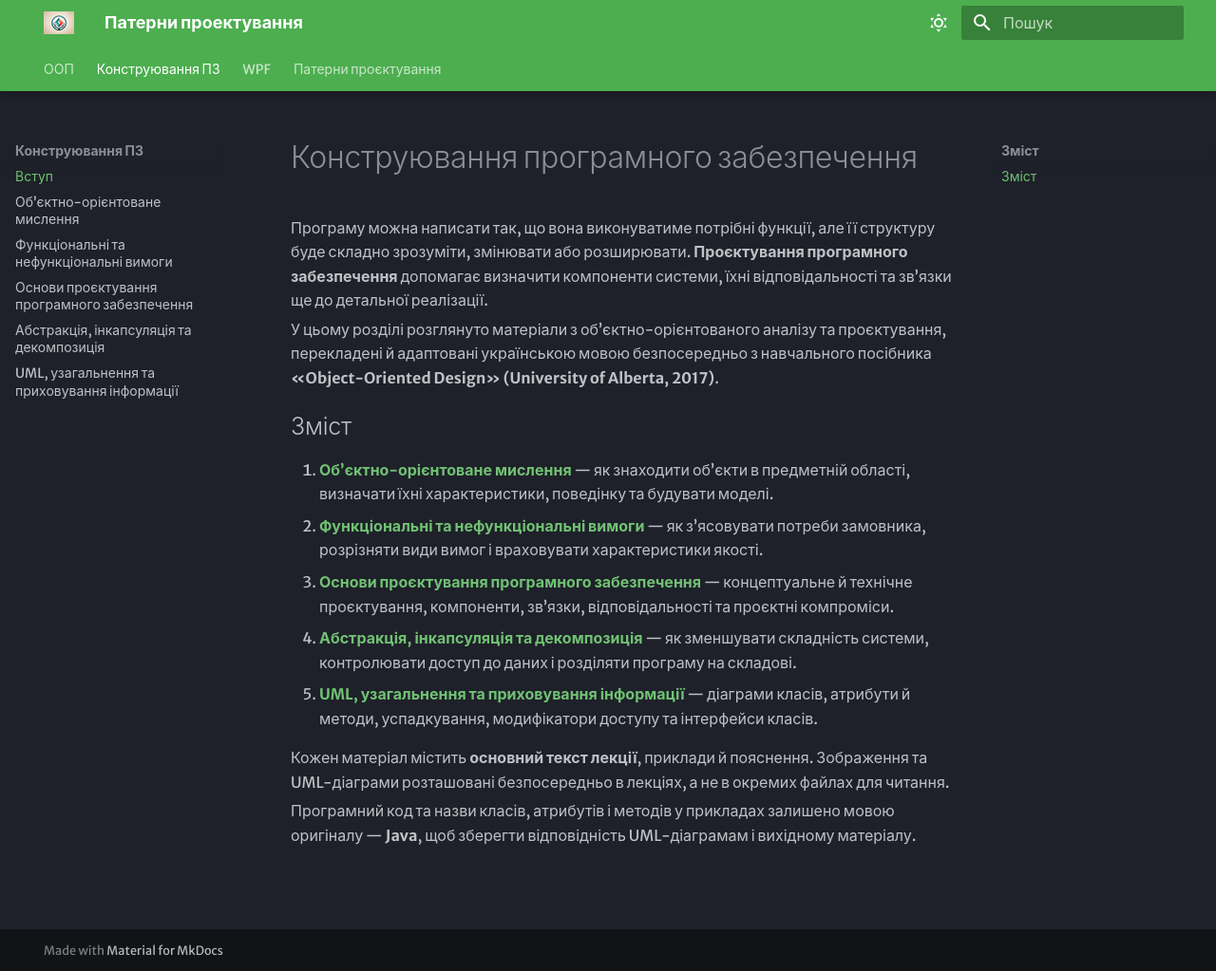
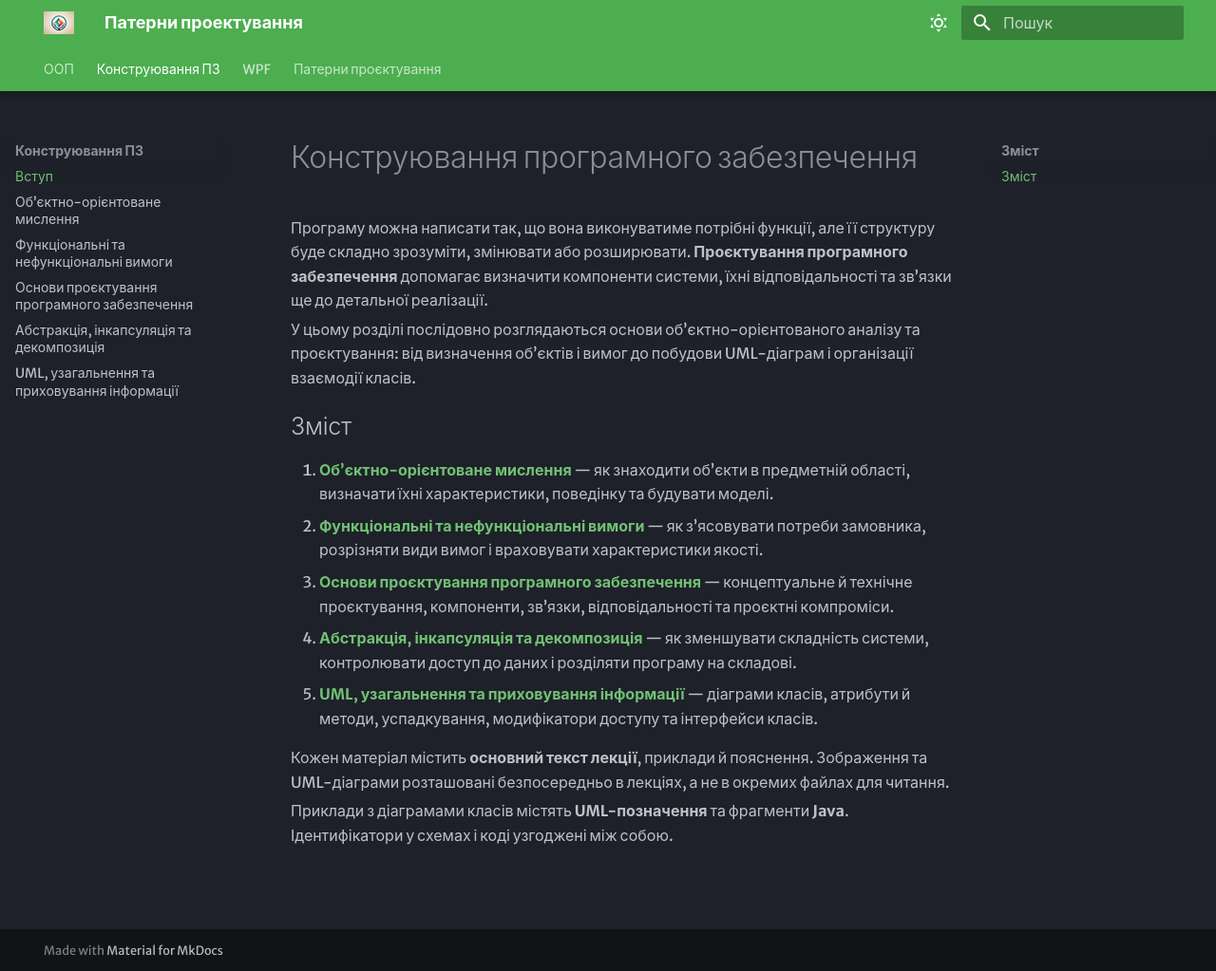
Before and after one commit to vakimov1986/C-lectures, an MkDocs documentation site: the page built from docs/construction/index.md, in a window 1280 px wide and 1023 px high. Shown: the whole window at 95% size. Built offline with MkDocs 1.6.1 and Material for MkDocs 9.7.7, drawn with Linux system fonts in a browser that asks for light colours.

Commit message:
docs(construction): present lessons as standalone web pages without PDF source callouts

```diff
--- a/docs/construction/index.md
+++ b/docs/construction/index.md
@@ -2,7 +2,7 @@
 
 Програму можна написати так, що вона виконуватиме потрібні функції, але її структуру буде складно зрозуміти, змінювати або розширювати. **Проєктування програмного забезпечення** допомагає визначити компоненти системи, їхні відповідальності та зв’язки ще до детальної реалізації.
 
-У цьому розділі розглянуто матеріали з об’єктно-орієнтованого аналізу та проєктування, перекладені й адаптовані українською мовою безпосередньо з навчального посібника **«Object-Oriented Design» (University of Alberta, 2017)**.
+У цьому розділі послідовно розглядаються основи об’єктно-орієнтованого аналізу та проєктування: від визначення об’єктів і вимог до побудови UML-діаграм і організації взаємодії класів.
 
 ## Зміст
 
@@ -14,4 +14,4 @@
 
 Кожен матеріал містить **основний текст лекції**, приклади й пояснення. Зображення та UML-діаграми розташовані безпосередньо в лекціях, а не в окремих файлах для читання.
 
-Програмний код та назви класів, атрибутів і методів у прикладах залишено мовою оригіналу — **Java**, щоб зберегти відповідність UML-діаграмам і вихідному матеріалу.
+Приклади з діаграмами класів містять **UML-позначення** та фрагменти **Java**. Ідентифікатори у схемах і коді узгоджені між собою.
```
